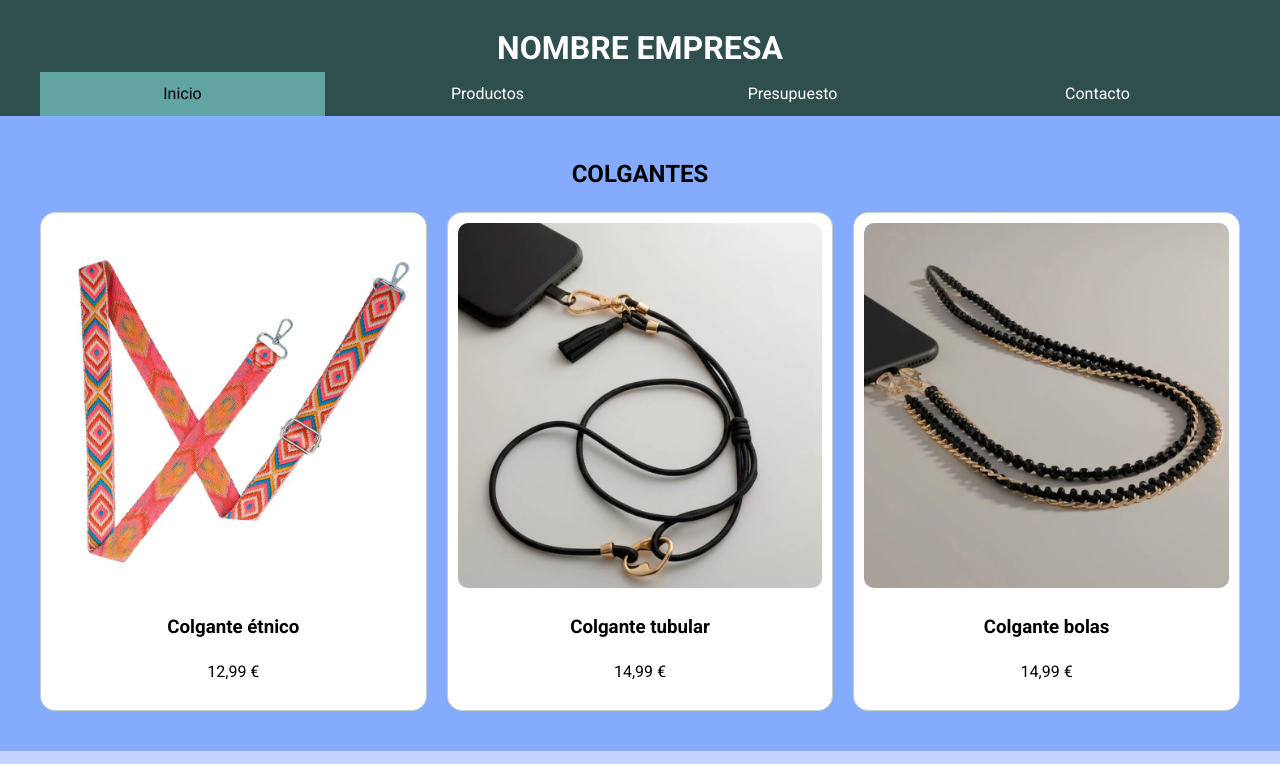
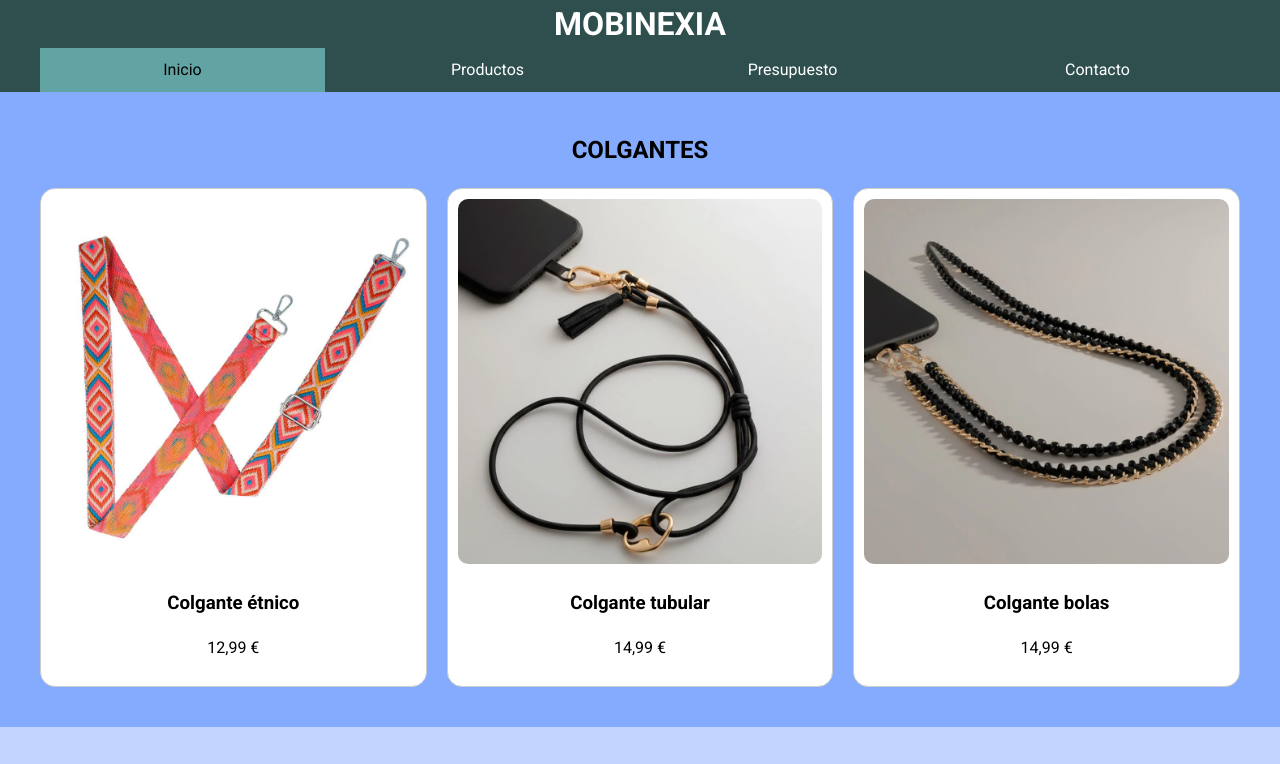
Before and after one commit to endikaouvina/trabajoHTML, a plain HTML site: page index.html in a window 1280 px wide. Shown: the top 764 px of the page. Drawn offline with Linux system fonts and the light colour scheme.

Commit message:
nombre empresa y cambio en readme.md

```diff
--- a/index.html
+++ b/index.html
@@ -16,14 +16,13 @@
     <!-- ESTILOS -->
     <link rel="stylesheet" href="css/styles.css">
     <!-- TÍTULO -->
-    <title>Inicio</title>
+    <title>Inicio | MOBINEXIA</title>
 </head>
 <body class="inicio">
     <!-- CABECERA -->
     <header>
         <div class="container">
-            <img src="" alt="" title="" class="logo">
-            <h1>NOMBRE EMPRESA</h1>
+            <h1>MOBINEXIA</h1>
         </div>
     </header>
     <!-- MENÚ DE NAVEGACIÓN -->
```
Also changed, not shown: views/contacto.html (+2 -3 lines), views/presupuesto.html (+2 -3 lines), views/productos.html (+2 -3 lines), 1 other file.
